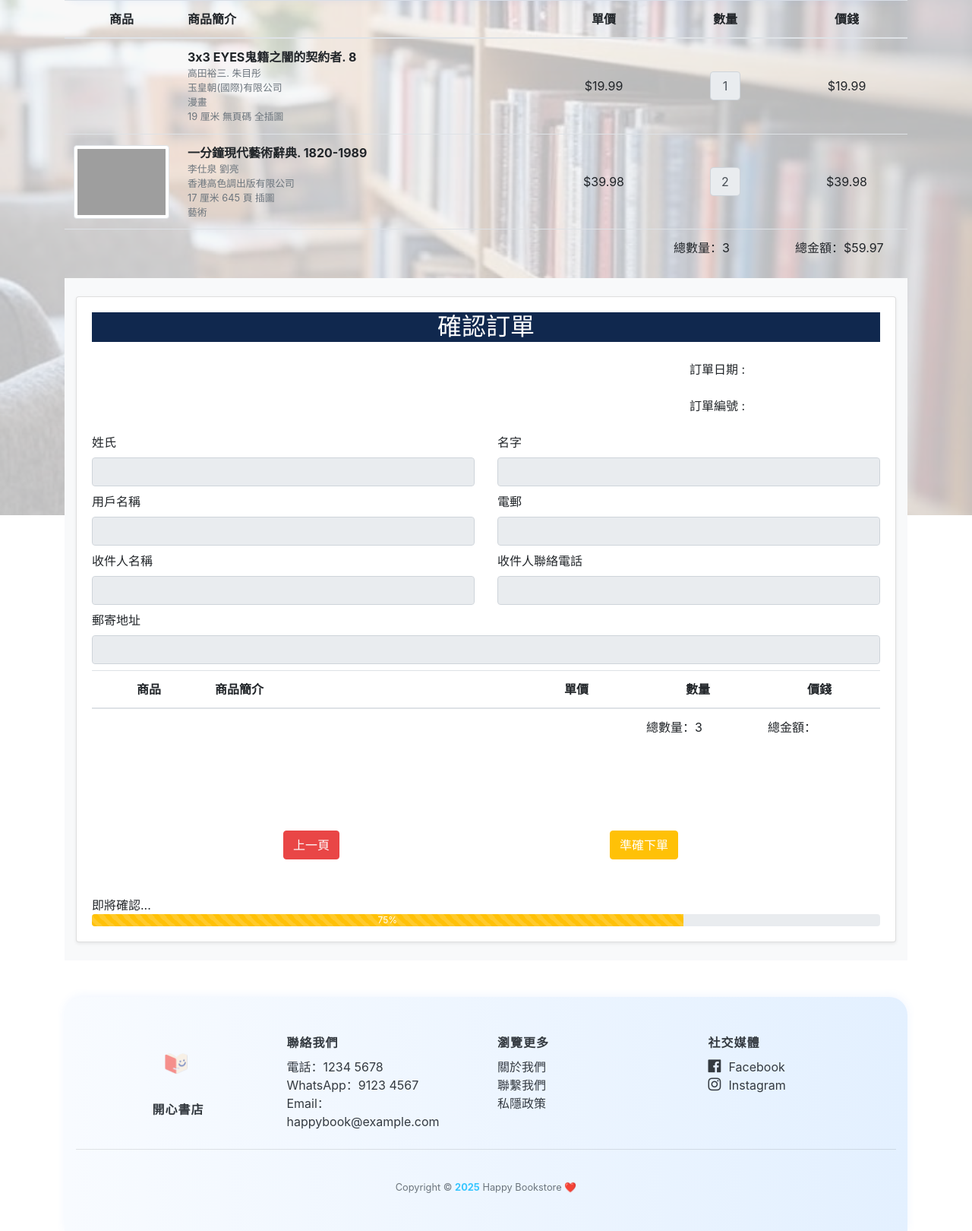
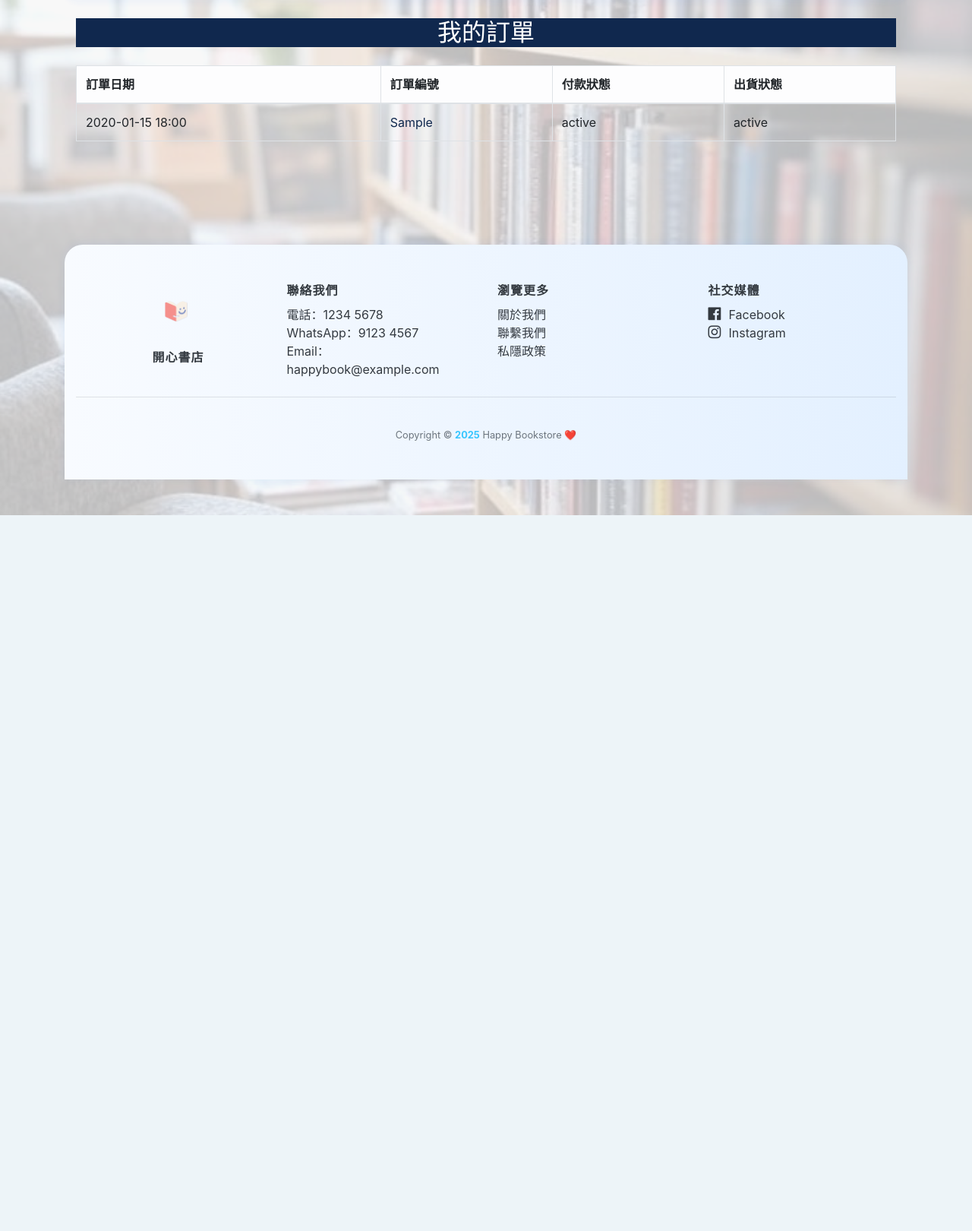
Before and after one commit to JTKC00/bookstore_project, a Django app: page /orders/orderinfo/ in a window 1280 px wide. Shown: the part 122-1742 px from the top of the page at 76% size. After the commit the page ends 800 px from the top, so only its background shows below. Run offline with Django 5.2, Linux system fonts and the light colour scheme; a user stored in the database is signed in; tables that the repository leaves empty hold one stand-in row (values such as "Sample post"); some libraries are stand-ins or nearby versions; grey boxes are pictures that could not be loaded.

Commit message:
orderinfo

```diff
--- a/orders/views.py
+++ b/orders/views.py
@@ -1,7 +1,6 @@
 from django.shortcuts import render, redirect, get_object_or_404
 from .models import Order, OrderItem
 from carts.models import ShopCart, CartItem
-from django.contrib import messages
 from django.contrib import messages
 from datetime import datetime
 
@@ -28,14 +27,35 @@ def shipping(request):
 
 
 def orderinfo(request):
+    if not request.user.is_authenticated:
+        messages.error(request, "請先登入")
+        return redirect("accounts:login")
+
+    # Get all orders for this user
+    orders = Order.objects.filter(userId=request.user).order_by("-order_date")
+
+    # Get selected order (by invoice_no or order id)
+    selected_order = None
+    order_items = []
+    total_quantity = 0
+    total_amount = 0
+
+    order_id = request.GET.get("order_id")
+    if order_id:
+        selected_order = get_object_or_404(Order, id=order_id, userId=request.user)
+        order_items = OrderItem.objects.filter(orderid=selected_order)
+        total_quantity = sum(item.quantity for item in order_items)
+        total_amount = selected_order.total_amount
+
     return render(
         request,
         "orders/orderinfo.html",
         {
-            #            "shopcart": shopcart,
-            #            "cart_items": cart_items,
-            #            "total_quantity": total_quantity,
-            #            "total_amount": total_amount,
+            "orders": orders,
+            "selected_order": selected_order,
+            "order_items": order_items,
+            "total_quantity": total_quantity,
+            "total_amount": total_amount,
         },
     )
 
--- a/templates/orders/orderinfo.html
+++ b/templates/orders/orderinfo.html
@@ -1,12 +1,51 @@
 {% extends 'base.html' %}
 {% block content %}
-{% load humanize %}
-<head>
-    <meta charset="UTF-8">
-    <meta name="viewport" content="width=device-width, initial-scale=1.0">
-    <title>訂單資料</title>
-</head>
-
+<div class="container py-4">
+    <h2 class="mb-4 bg-primary text-center text-white">我的訂單</h2>
+    <table class="table table-bordered table-hover">
+        <thead class="table-light">
+            <tr>
+                <th>訂單日期</th>
+                <th>訂單編號</th>
+                <th>付款狀態</th>
+                <th>出貨狀態</th>
+            </tr>
+        </thead>
+        <tbody>
+            {% for order in orders %}
+            <tr>
+                <td>{{ order.order_date|date:"Y-m-d H:i" }}</td>
+                <td>
+                    <a href="?order_id={{ order.id }}">
+                        {{ order.invoice_no }}
+                    </a>
+                </td>
+                <td>{{ order.payment_status }}</td>
+                <td>{{ order.shipping_status }}</td>
+            </tr>
+            {% empty %}
+            <tr>
+                <td colspan="4" class="text-center">沒有訂單紀錄</td>
+            </tr>
+            {% endfor %}
+        </tbody>
+    </table>
+<br>
+<br>
+    {% if selected_order %}
+    <hr>
+    <h4 class="mb-3">訂單明細</h4>
+    <div class="row mb-2">
+        <div class="col-md-3"><strong>訂單日期：</strong> {{ selected_order.order_date|date:"Y-m-d H:i" }}</div>
+        <div class="col-md-3"><strong>訂單編號：</strong> {{ selected_order.invoice_no }}</div>
+        <div class="col-md-3"><strong>付款狀態：</strong> {{ selected_order.payment_status }}</div>
+        <div class="col-md-3"><strong>出貨狀態：</strong> {{ selected_order.shipping_status }}</div>
+    </div>
+    <div class="row mb-2">
+        <div class="col-md-4"><strong>收件人：</strong> {{ selected_order.receipient }}</div>
+        <div class="col-md-4"><strong>電話：</strong> {{ selected_order.receipient_phone }}</div>
+        <div class="col-md-4"><strong>地址：</strong> {{ selected_order.shipping_address }}</div>
+    </div>
     <table class="table align-middle">
         <thead>
             <tr>
@@ -18,237 +57,37 @@
             </tr>
         </thead>
         <tbody>
-      <tr>
-        <!-- Product Photo -->
-        <td class="align-middle text-center">
-
-        </td>
-        <!-- Product Details -->
-        <td class="align-middle">
-          <strong>3x3 EYES鬼籍之闇的契約者. 8</strong>
-          <p class="mb-0 text-muted small">高田裕三. 朱目彤
-            <br>玉皇朝(國際)有限公司
-            <br>漫畫
-            <br>19 厘米 無頁碼 全插圖
-          </p>
-        </td>
-        <td class="align-middle text-center">
-          $19.99
-        </td>
-        <!-- Quantity Controls -->
-        <td class="align-middle text-center">
-          <div class="input-group justify-content-center">
-
-            <input type="text" class="form-control text-center" value="1" style="max-width: 40px;" disabled>
-
-          </div>
-        </td>
-        <!-- Price -->
-        <td class="align-middle text-center">
-          $19.99
-        </td>
-      </tr>
+            {% for item in order_items %}
             <tr>
                 <td class="align-middle text-center">
                     <div class="d-flex justify-content-center align-items-center" style="height: 100%;">
-            <a href="book_list/1/9789620455452_large.jpg" data-lightbox="home-images">
-              <img src="book_list/1/9789620455452_small.jpg.webp" class="img-thumbnail" alt="Product 2"
-                style="max-width: 150px;">
-            </a>
+                        {% if item.bookid.photo_small %}
+                        <img src="{{ item.bookid.photo_small.url }}" class="img-thumbnail" alt="Product" style="max-width: 150px;">
+                        {% endif %}
                     </div>
                 </td>
                 <td class="align-middle">
-          <strong>一分鐘現代藝術辭典. 1820-1989</strong>
-          <p class="mb-0 text-muted small">李仕泉 劉亮
-            <br>香港高色調出版有限公司
-            <br>17 厘米 645 頁 插圖
-            <br>藝術
+                    <strong>{{ item.bookid.title }}</strong>
+                    <p class="mb-0 text-muted small">
+                        {{ item.bookid.author }}<br>
+                        {{ item.bookid.introduction }}<br>
+                        {{ item.bookid.category }}
                     </p>
                 </td>
-        <td class="align-middle text-center">
-          $39.98
-        </td>
-        <td class="align-middle text-center">
-          <div class="input-group justify-content-center">
-            <input type="text" class="form-control text-center" value="2" style="max-width: 40px;" disabled>
-          </div>
-        </td>
-        <td class="align-middle text-center">
-          $39.98
-        </td>
+                <td class="align-middle text-center">{{ item.unit_price }}</td>
+                <td class="align-middle text-center">{{ item.quantity }}</td>
+                <td class="align-middle text-center">{{ item.subTotal }}</td>
             </tr>
+            {% endfor %}
         </tbody>
         <tfoot>
             <tr>
                 <td colspan="3"></td>
-        <td class="text-left align-middle fw-bold">總數量：<span id="total-qty">3</span></td>
-        <td class="text-left align-middle unfold"><span id="total-amount" unfold>總金額：$59.97</span>
-        </td>
-
-        </td>
+                <td class="text-left align-middle fw-bold">總數量：<span id="total-qty">{{ total_quantity }}</span></td>
+                <td class="text-left align-middle unfold"><span id="total-amount" unfold>總金額：{{ total_amount }}</span></td>
             </tr>
         </tfoot>
     </table>
-
-<section id="register" class="bg-light py-4">
-  <div class="container bg-light">
-        <div class="card shadow-sm card-body">
-
-                <h2 class="mb-4 bg-primary text-center text-white">確認訂單</h2>
-
-                <div class="row">
-                    <div class="col-md-8 mb-2">
-                    </div>
-
-                    <div class="col-md-2 mb-2">
-                        <p class="text-right">訂單日期 : </p>
-                    </div>
-                    <div class="col-md-2 mb-2">
-                        <p class="text-left"> {{order.order_date | date}}</p>
-                    </div>
-
-                </div>
-
-                <div class="row">
-                    <div class="col-md-8 mb-2">
-<!----                        <p class="text-right">訂單日期 : </p>. -->
-                    </div>
-                    <div class="col-md-2 mb-2">
-                        <p class="text-right">訂單編號 : </p>
-                    </div>
-                    <div class="col-md-2 mb-2">
-                        <p class="text-left"> {{order.invoice_no}}</p>
-                    </div>
-                </div>
-
-                <form action={% url "payments:payment" %} method="POST">
-                    {% csrf_token %}
-                    <div class="row">
-                        <div class="col-md-6 mb-2">
-                            <label for="first_name">姓氏</label>
-                            <input id="first_name" type="text" name="first_name" class="form-control" value="{{order.userId.last_name}}" disabled />
-                        </div>
-                        <div class="col-md-6 mb-2">
-                            <label for="last_name">名字</label>
-                            <input id="last_name" type="text" name="last_name" class="form-control" Value="{{order.userId.first_name}}" disabled />
-                        </div>
-                    </div>
-                    <div class="row">
-                        <div class="col-md-6 mb-2">
-                            <label for="username">用戶名稱</label>
-                            <input id="username" type="text" name="username" class="form-control" Value="{{order.userId}}" disabled />
-                        </div>
-                        <div class="col-md-6 mb-2">
-                            <label for="email">電郵</label>
-                            <input id="email" type="email" name="email" class="form-control" Value="{{order.userId.email}}" disabled />
-                        </div>
-                    </div>
-                    <div class="row">
-                        <div class="col-md-6 mb-2">
-                            <label for="phone">收件人名稱</label>
-                            <input id="receipient" type="text" name="receipient" class="form-control" value="{{order.receipient}}" disabled />
-                        </div>
-                        <div class="col-md-6 mb-2">
-                            <label for="phone">收件人聯絡電話</label>
-                            <input id="receipient_phone" type="phone" name="receipient_phone" class="form-control" value="{{order.receipient_phone}}" disabled />
-                        </div>
-                    </div>
-                    <div class="row">
-                        <div class="col-md-12 mb-2">
-                            <label for="address">郵寄地址 </label>
-                            <input id="address" type="text" name="address" class="form-control" value="{{order.shipping_address}}" disabled/>
-                        </div>
-                    </div>
-
-
-<table class="table align-middle">
-  <thead>
-    <tr>
-      <th style="width: 150px; text-align: center;">商品</th>
-      <th style="min-width: 220px;">商品簡介</th>
-      <th style="width: 160px; text-align: center;">單價</th>
-      <th style="width: 160px; text-align: center;">數量</th>
-      <th style="width: 160px; text-align: center;">價錢</th>
-    </tr>
-  </thead>
-  <tbody>
-    {% for item in cart_items %}
-    <tr>
-      <!-- Product Photo -->
-        <td class="align-middle text-center">
-            <div class="d-flex justify-content-center align-items-center" style="height: 100%;">
-                <a href="{{item.bookId.photo_large.url}}" data-lightbox="home-images">
-                  <img src="{{item.bookId.photo_small.url}}" class="img-thumbnail" alt="Product 1" style="max-width: 150px;">
-                </a>
-            </div>
-        </td>
-      <!-- Product Details -->
-      <td class="align-middle">
-        <strong>{{item.bookId.title}}</strong>
-        <p class="mb-0 text-muted small">
-          {{item.bookId.author}}
-          <br>
-          <br>{{item.bookId.details}}
-          <br>{{item.bookId.category}}
-          </p>
-      </td>
-      <td class="align-middle text-center">
-        {{item.unit_price}}
-      </td>
-      <!-- Quantity Controls -->
-      <td class="align-middle text-center">
-        <div class="input-group justify-content-center">
-
-          <input type="text" class="form-control text-center" value="1" style="max-width: 40px;" disabled>
-
-        </div>
-      </td>
-      <!-- Price -->
-      <td class="align-middle text-center">
-        {{item.sub_total}}
-      </td>
-    </tr>
-    {% endfor %}
-
-  </tbody>
-    <tfoot>
-    <tr>
-      <td colspan="3"></td>
-      <td class="text-left align-middle fw-bold">總數量：<span id="total-qty">3</span></td>
-      <td class="text-left align-middle unfold"><span id="total-amount" unfold>總金額：{{total_amount}}</span></td>
-
-      </td>
-    </tr>
-  </tfoot>
-</table>
-
-<br>
-<br>
-<br>
-<br>
-
-
-                    <div class="row">
-                        <div class="col-md-3 mb-2"></div>
-                        <button type="button" class="btn btn-danger text-white fw-bold" value="{% url "orders:shipping" %} " >    上一頁      </button>
-
-                        <div class="col-md-4 mt-2"></div>
-                        <input type="hidden" name="shopcart_id" value="{{ shopcart.id }}">
-                        <input type="hidden" name="total_amount" value="{{ total_amount }}">
-                        <button type="submit" class="btn btn-warning text-white fw-bold" value="send">    準確下單    </button>
-                    </div>
-                </form>
-<br>
-<br>
-
-
-        即將確認...
-        <div class ="progress">
-            <div class="progress-bar bg-warning progress-bar-striped progress-bar-animated" style="width: 75%">75%</div>
-        </div>
-
-        </div>
-  </div>
-</section>
+    {% endif %}
 </div>
 {% endblock %}
```
Lines whose indentation alone changed are shown as unchanged.
